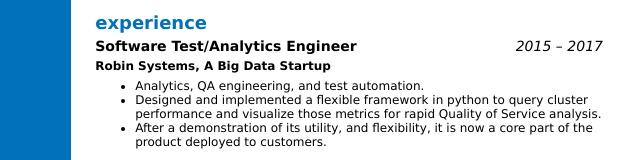
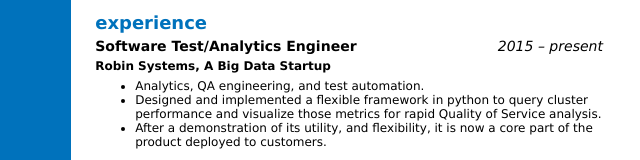
Before and after one commit to natsupper/curriculum-vitae, a website: page index.html in a window 1280 px wide. Shown: the part 270-430 px from the top of the page, 140-780 px from the left. Drawn offline with Linux system fonts and the light colour scheme.

Commit message:
Updated html

```diff
--- a/index.html
+++ b/index.html
@@ -23,7 +23,7 @@
 all our applications. This has improved our test coverage and efficiency by
 100%.</p>
 <h2 id="experience">Experience</h2>
-<h3 id="software-test-analytics-engineer-_2015-2017_">Software Test/Analytics Engineer <em>2015 – 2017</em></h3>
+<h3 id="software-test-analytics-engineer-_2015-present_">Software Test/Analytics Engineer <em>2015 – present</em></h3>
 <h4 id="robin-systems-a-big-data-startup">Robin Systems, A Big Data Startup</h4>
 <ul>
 <li>Analytics, QA engineering, and test automation.</li>
```
